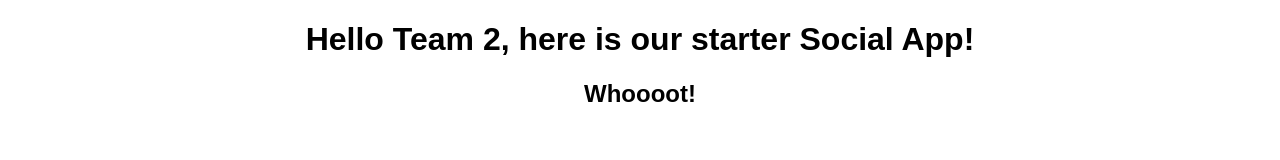
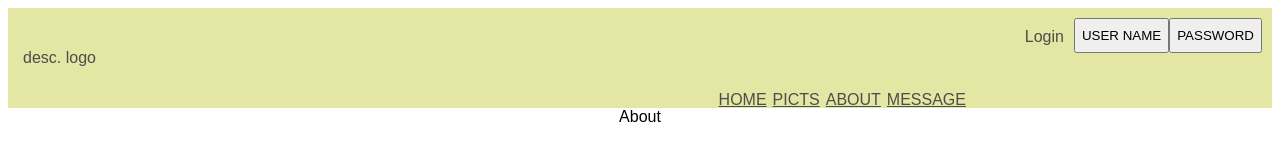
Before and after one commit to Kent-Taylor/social-app, a React app: page /about in a window 1280 px wide. Built offline with nearby package versions, Linux system fonts and the light colour scheme.

Commit message:
added navbar

```diff
--- a/package.json
+++ b/package.json
@@ -7,6 +7,7 @@
   "dependencies": {
     "react": "16.8.6",
     "react-dom": "16.8.6",
+    "react-router-dom": "5.0.1",
     "react-scripts": "3.0.1"
   },
   "devDependencies": {
--- a/src/index.js
+++ b/src/index.js
@@ -1,13 +1,37 @@
 import React from "react";
 import ReactDOM from "react-dom";
+import { BrowserRouter, Switch, Route } from "react-router-dom";
+
+import Navbar from "./pages/navbar";
+import Home from "./pages/home";
+
+import About from "./pages/about";
+import Message from "./pages/message";
+import Picts from "./pages/picts";
 
 import "./styles.css";
 
 function App() {
   return (
     <div className="App">
-      <h1>Hello Team 2, here is our starter Social App!</h1>
-      <h2>Whoooot!</h2>
+      <BrowserRouter>
+        <div className="navbar-wrapper">
+          <div className="logo">desc. logo</div>
+          <Navbar />
+
+          <div className="userName">
+            <div className="login">Login</div>
+            <button className="btn">USER NAME</button>
+            <button className="btn">PASSWORD</button>
+          </div>
+        </div>
+        <Switch>
+          <Route exact path="/" component={Home} />
+          <Route path="/picts" component={Picts} />
+          <Route path="/about" component={About} />
+          <Route path="/message" component={Message} />
+        </Switch>
+      </BrowserRouter>
     </div>
   );
 }
--- /dev/null
+++ b/src/pages/about.js
@@ -0,0 +1,5 @@
+import React from "react";
+
+export default function About() {
+  return <div>About</div>;
+}
--- /dev/null
+++ b/src/pages/home.js
@@ -0,0 +1,5 @@
+import React from "react";
+
+export default function Home() {
+  return <div>Home</div>;
+}
--- /dev/null
+++ b/src/pages/login.js
@@ -0,0 +1,5 @@
+import React from "react";
+
+export default function login() {
+  return <div>Login</div>;
+}
--- /dev/null
+++ b/src/pages/message.js
@@ -0,0 +1,5 @@
+import React from "react";
+
+export default function Message() {
+  return <div>Message</div>;
+}
--- /dev/null
+++ b/src/pages/navbar.js
@@ -0,0 +1,21 @@
+import React from "react";
+import { NavLink } from "react-router-dom";
+import Home from "./home";
+import Login from "./login";
+import About from "./about";
+import Message from "./message";
+import Picts from "./picts";
+
+const Navbar = () => {
+  return (
+    <div className="btn-wrapper">
+      <NavLink className="btn" to="/">
+        HOME
+      </NavLink>
+      <NavLink to="/picts">PICTS</NavLink>
+      <NavLink to="/about">ABOUT</NavLink>
+      <NavLink to="/message">MESSAGE</NavLink>
+    </div>
+  );
+};
+export default Navbar;
--- /dev/null
+++ b/src/pages/picts.js
@@ -0,0 +1,5 @@
+import React from "react";
+
+export default function picts() {
+  return <div>Picts</div>;
+}
--- a/src/styles.css
+++ b/src/styles.css
@@ -2,3 +2,48 @@
   font-family: sans-serif;
   text-align: center;
 }
+
+.navbar-wrapper {
+  display: flex;
+  justify-content: space-between;
+  height: 100px;
+  margin: 0px;
+  background-color: #e4e6a3;
+  margin-bottom: 0px;
+  color: #4c4d4f;
+}
+.logo {
+  display: flex;
+  color: #4c4d4f;
+  align-items: center;
+  margin: 15px;
+}
+
+.btn-wrapper {
+  display: flex;
+  align-self: flex-end;
+  justify-content: space-around;
+  margin-left: 45%;
+  height: 20%;
+  text-decoration: none;
+}
+
+a {
+  display: flex;
+  color: #4c4d4f;
+  padding: 3px;
+  margin-bottom: 0px;
+}
+
+.userName {
+  display: flex;
+  justify-content: space-around;
+  height: 35%;
+  padding: 10px;
+  color: #4c4d4f;
+}
+
+.login {
+  padding: 10px;
+  color: #4c4d4f;
+}
```
